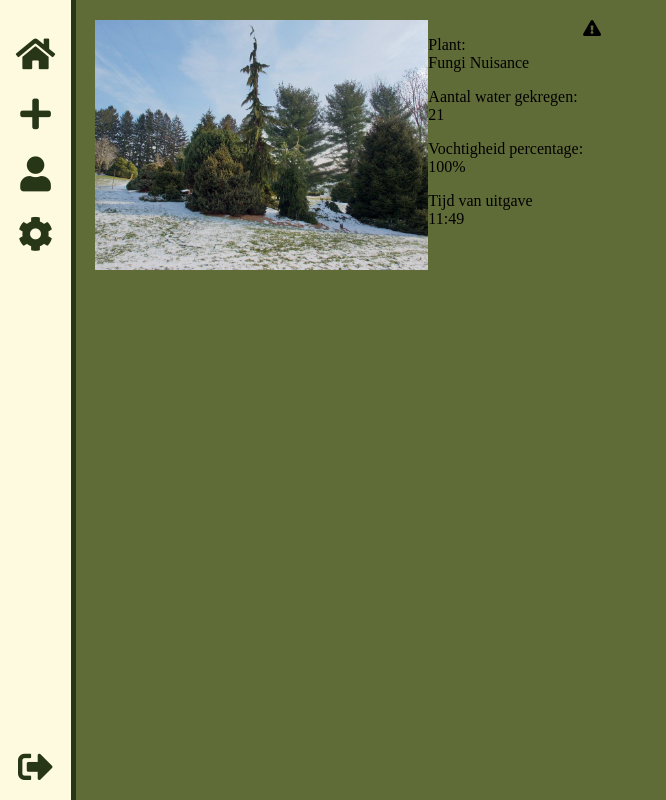
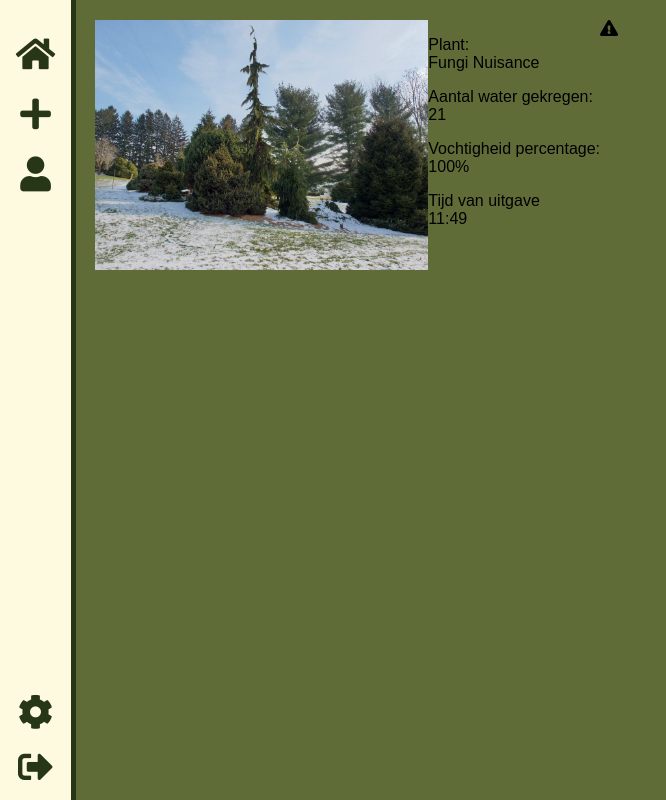
Before and after one commit to ChillsyOnGit/FloraFlux, a PHP site: page / in a window 1280 px wide. Shown: the whole page, without its empty margins (0-666 px from the left). Run offline with PHP 8.4, Linux system fonts and the light colour scheme.

Commit message:
fixed sidebar and updated font

```diff
--- a/assets/sidebar.php
+++ b/assets/sidebar.php
@@ -16,7 +16,8 @@
             <li><a href="index.php"><i class="fas fa-home"></i> </a></li>
             <li><a href="add.php"><i class="fas fa-plus"></i> </a></li>
             <li><a href="account.php"><i class="fas fa-user"></i> </a></li>
-            <li><a href="settings.php"><i class="fas fa-cog"></i> </a></li>
-            <li><a href="logout.php"><i class="fas fa-sign-out-alt"></i> </a></li>
+            <li><a href="settings.php"><i class="fas fa-cog"></i> </a>
+            <a href="logout.php"><i class="fas fa-sign-out-alt"></i> </a>
+            </li>
         </ul>
 </nav>
--- a/css/style.css
+++ b/css/style.css
@@ -9,6 +9,7 @@
 body {
     margin: 0;
     background-color: var(--green);
+    font-family: 'Valera Round', sans-serif;
 }
 
 nav {
@@ -47,7 +48,11 @@ nav ul li i {
 }
 nav ul li:last-child {
     margin-top: auto;
-}
+    display: flex;
+    flex-direction: column;
+    align-items: center;
+    gap: 20px;
+    }
 section {
     margin-left: 75px;
     padding: 20px;
```
Also changed, not shown: css/plant-overview.css (line endings or trailing spaces).
